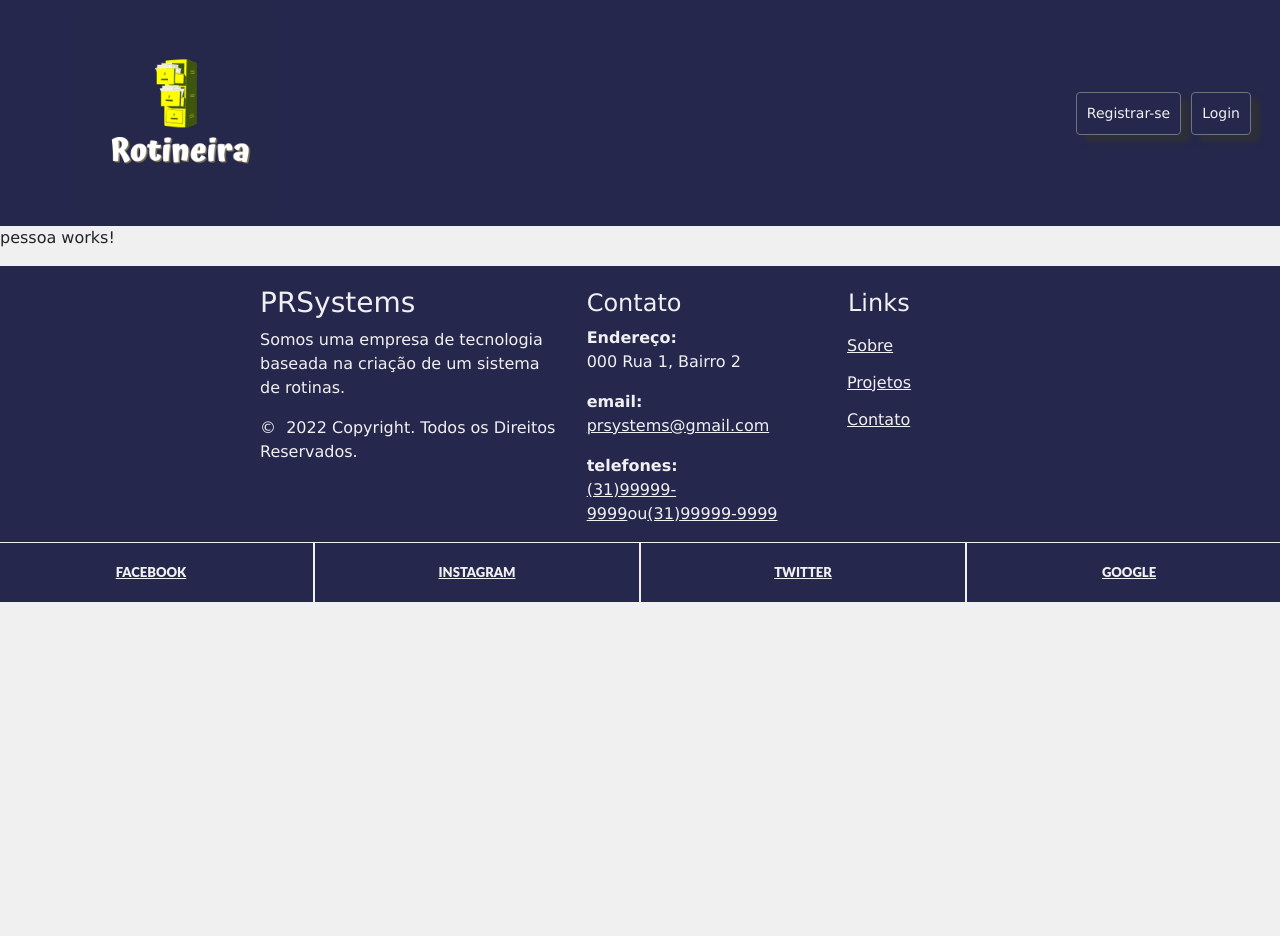
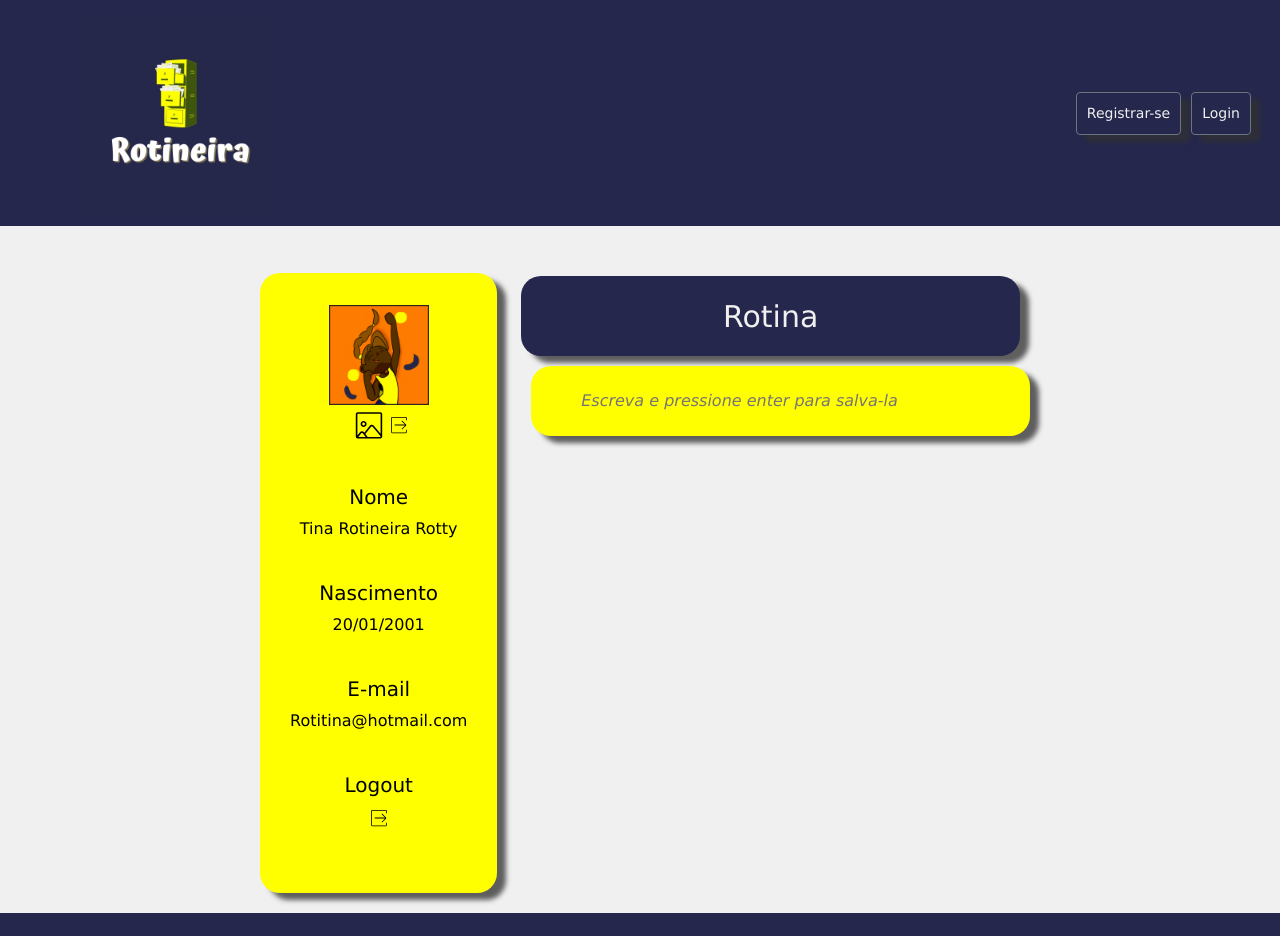
Before and after one commit to italo71/ProjetoTIMP, an Angular app in the folder ProjetoTIMP/: page /pessoal in a window 1280 px wide. Shown: the top 936 px of the page. Before the commit the page ends 800 px from the top, so only its background shows below. Built offline with nearby package versions, Linux system fonts and the light colour scheme.

Commit message:
controlador de sessao

```diff
--- a/ProjetoTIMP/src/app/app.module.ts
+++ b/ProjetoTIMP/src/app/app.module.ts
@@ -29,7 +29,9 @@ import { SobreComponent } from './pages/sobre/sobre.component';
     EstudosComponent,
     ExerciciosComponent,
     PessoaComponent,
-    PrincipalComponent
+    PrincipalComponent,
+    IndexComponent,
+    SobreComponent
   ],
   imports: [
     BrowserModule,
--- a/ProjetoTIMP/src/app/pages/index/index.component.html
+++ b/ProjetoTIMP/src/app/pages/index/index.component.html
@@ -52,7 +52,7 @@
                     </div>
                 </div>
                 <div class="right-block">
-                    <a (click)="pessoasLink()"><img src="../../../assets/img/Praveen-Minimal-Outline-Share-2.svg"
+                    <a routerLink="/pessoal"><img src="../../../assets/img/Praveen-Minimal-Outline-Share-2.svg"
                             class="imgsvg"></a>
                 </div>
             </div>
--- a/ProjetoTIMP/src/app/pages/index/index.component.ts
+++ b/ProjetoTIMP/src/app/pages/index/index.component.ts
@@ -2,6 +2,8 @@ import { Component, OnInit } from '@angular/core';
 import { FormBuilder } from '@angular/forms';
 import { Router } from '@angular/router';
 import { PessoaComponent } from 'src/app/pages/pessoa/pessoa.component'
+import { SessionData } from 'src/app/shared/models/session-data';
+import { SessionServiceService } from 'src/app/shared/services/session-service.service';
 
 @Component({
   selector: 'app-index',
@@ -11,9 +13,7 @@ import { PessoaComponent } from 'src/app/pages/pessoa/pessoa.component'
 export class IndexComponent {
   constructor(
     private router: Router,
-    private formBuilder: FormBuilder
+    private formBuilder: FormBuilder,
+    private session:SessionServiceService,
   ) { }
-  pessoasLink() {
-    this.router.navigate(['/pessoal'])
-  }
 }
--- a/ProjetoTIMP/src/app/pages/pessoa/pessoa.component.html
+++ b/ProjetoTIMP/src/app/pages/pessoa/pessoa.component.html
@@ -1 +1,75 @@
-<p>pessoa works!</p>
+<div class="container">
+    <div class="row">
+        <div class="col-lg-4 col-md-4 col-sm-5 col-xs-12">
+            <div class="search">
+                <div class="right-block">
+                    <div class="right-content">
+                        <div class="right-head">
+                            <img src="../../../assets/img/perfil.png" class="imagem"> <br>
+                            <a href="#"><img src="../../../assets/img/Praveen-Minimal-Outline-Gallery.svg"
+                                    class="imgsvg"><img src="../../../assets/img/Praveen-Minimal-Outline-Share-2.svg"
+                                    class="imgsvg2"></a>
+                        </div>
+                    </div>
+                </div>
+                <div class="right-block">
+                    <div class="right-content">
+                        <div class="right-head">
+                            <h5 class="right-titlee">Nome</h5>
+                        </div>
+                        <div class="right-price">
+                            <p class="right-text">Tina Rotineira Rotty</p>
+
+                        </div>
+                    </div>
+                </div>
+                <div class="right-block">
+                    <div class="right-content">
+                        <div class="right-head">
+                            <h5 class="right-titlee">Nascimento</h5>
+                        </div>
+                        <div class="right-price">
+                            <p class="right-text">20/01/2001</p>
+
+                        </div>
+                    </div>
+                </div>
+                <div class="right-block">
+                    <div class="right-content">
+                        <div class="right-head">
+                            <h5 class="right-titlee">E-mail</h5>
+                            <div class="right-price">
+                                <p class="right-text">Rotitina@hotmail.com</p>
+                            </div>
+                        </div>
+                    </div>
+                </div>
+                <div class="right-block">
+                    <div class="right-content">
+                        <div class="right-head">
+                            <h5 class="right-titlee">Logout</h5>
+                            <div class="right-price">
+                                <a routerLink="/principal"><img
+                                        src="../../../assets/img/Praveen-Minimal-Outline-Share-2.svg"
+                                        class="imgsvg2"></a>
+                            </div>
+                        </div>
+                    </div>
+                </div>
+            </div>
+        </div>
+        <div class="col-lg-8 col-md-8 col-sm-7 col-xs-12">
+            <div class="check">
+                <div class="check_title">
+                    Rotina
+                </div>
+                <div class="check_table" id='checkTable'>
+                </div>
+                <div class="check_new-item">
+                    <input type="text" id='checkNew-item' placeholder="Escreva e pressione enter para salva-la">
+                </div>
+                <!-- <script src="script4.js"></script> -->
+            </div>
+        </div>
+    </div>
+</div>
--- /dev/null
+++ b/ProjetoTIMP/src/app/shared/models/session-data.ts
@@ -0,0 +1,5 @@
+export class SessionData{
+    idUser:number = -1;
+    nomeUser:string = '';
+    email:string = '';
+}
--- /dev/null
+++ b/ProjetoTIMP/src/app/shared/services/session-service.service.ts
@@ -0,0 +1,18 @@
+import { VariableBinding } from '@angular/compiler';
+import { Injectable } from '@angular/core';
+import { SessionData } from '../models/session-data';
+
+@Injectable({
+  providedIn: 'root'
+})
+export class SessionServiceService {
+  constructor() { }
+  session = new SessionData();
+  setUserSession(data: SessionData) {
+    this.session = data
+  }
+  getUserSession() {
+    return this.session
+  }
+
+}
```
Also changed, not shown: 2 other files (tests, documents, lock files or other folders).
